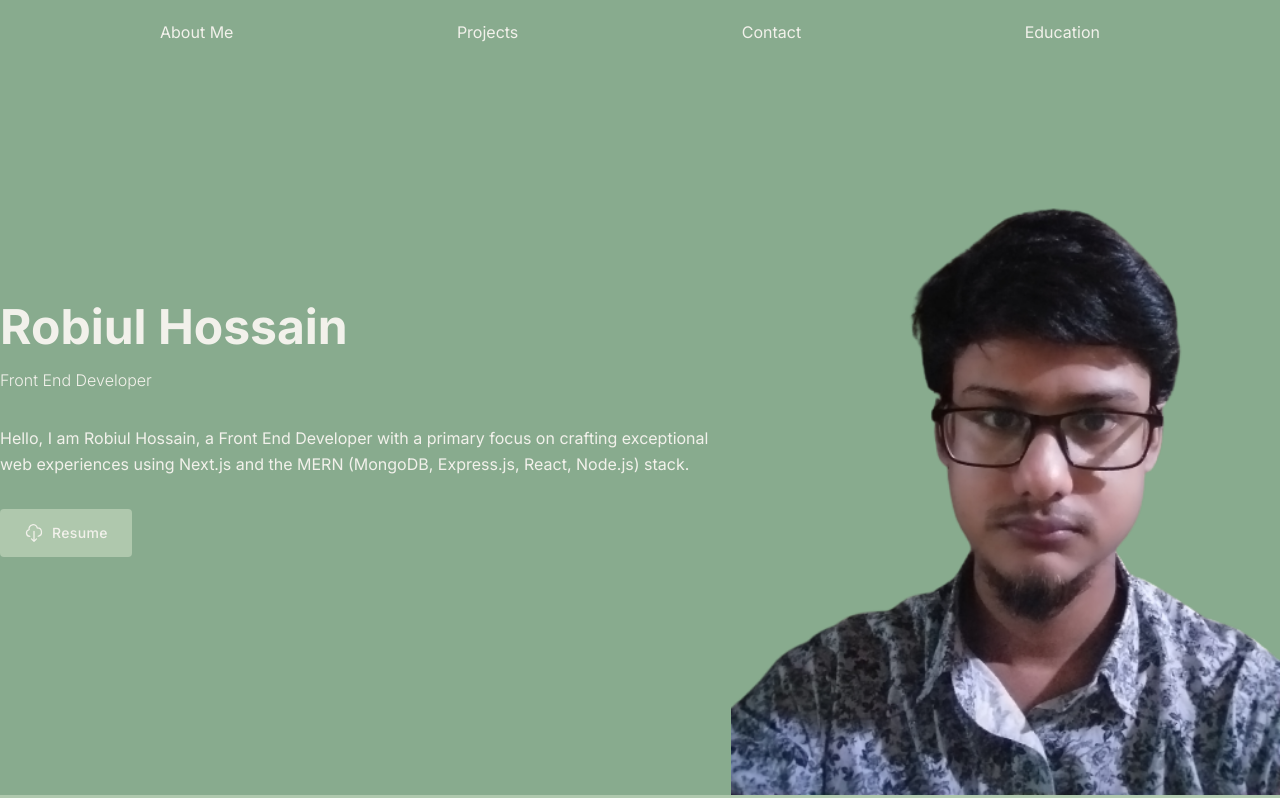
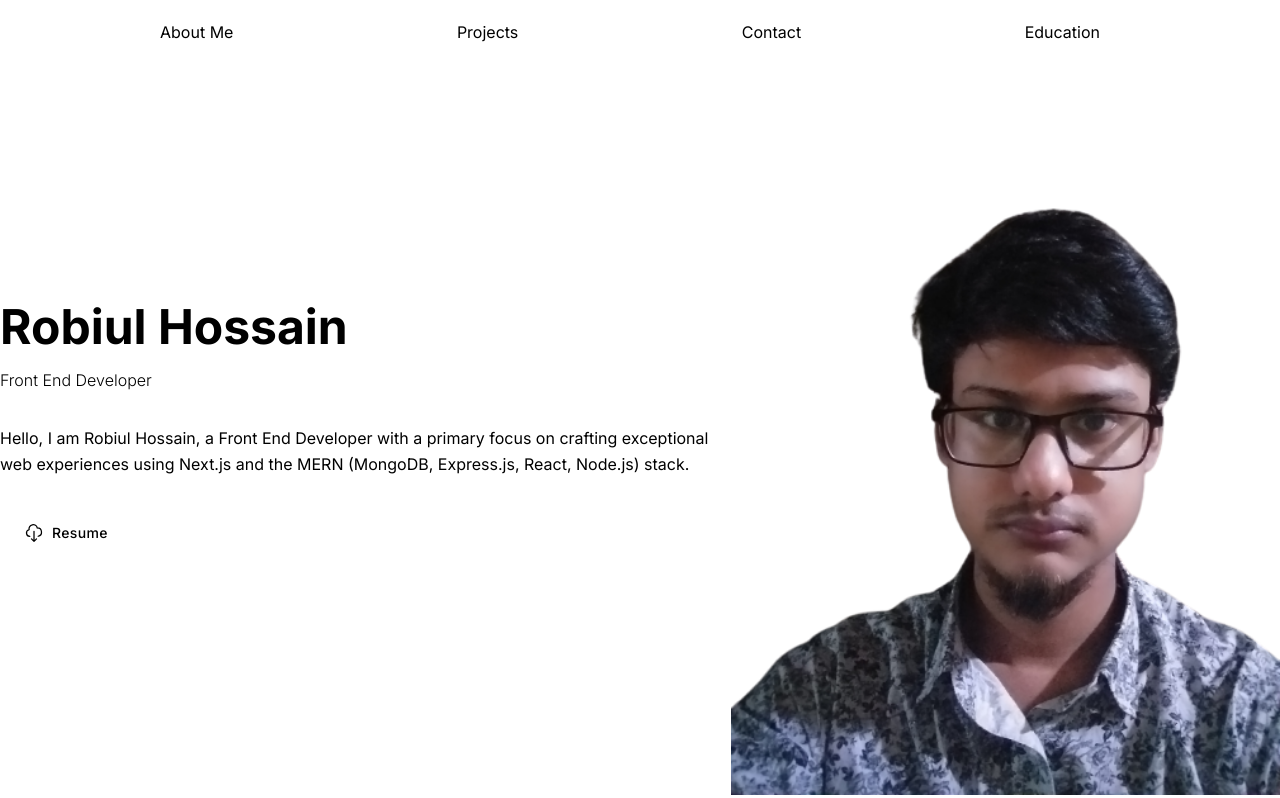
Before and after one commit to coder7475/robiul-hossain-portfolio, a Next.js app: page / in a window 1280 px wide. Shown: the top 798 px of the page. Built offline with nearby package versions, Linux system fonts and the light colour scheme.

Commit message:
feat: change color pallete

```diff
--- a/tailwind.config.ts
+++ b/tailwind.config.ts
@@ -8,10 +8,10 @@ const config: Config = {
   ],
   theme: {
     colors: {
-      "primary": "#88AB8E",
-      "secondary": "#AFC8AD",
-      "gray": "#EEE7DA",
-      "light": "#F2F1EB"
+      "primary": "slate",
+      "secondary": "#F4FF8",
+      "gray": "gray",
+      "light": "#000"
     }
   },
   plugins: [],
```
